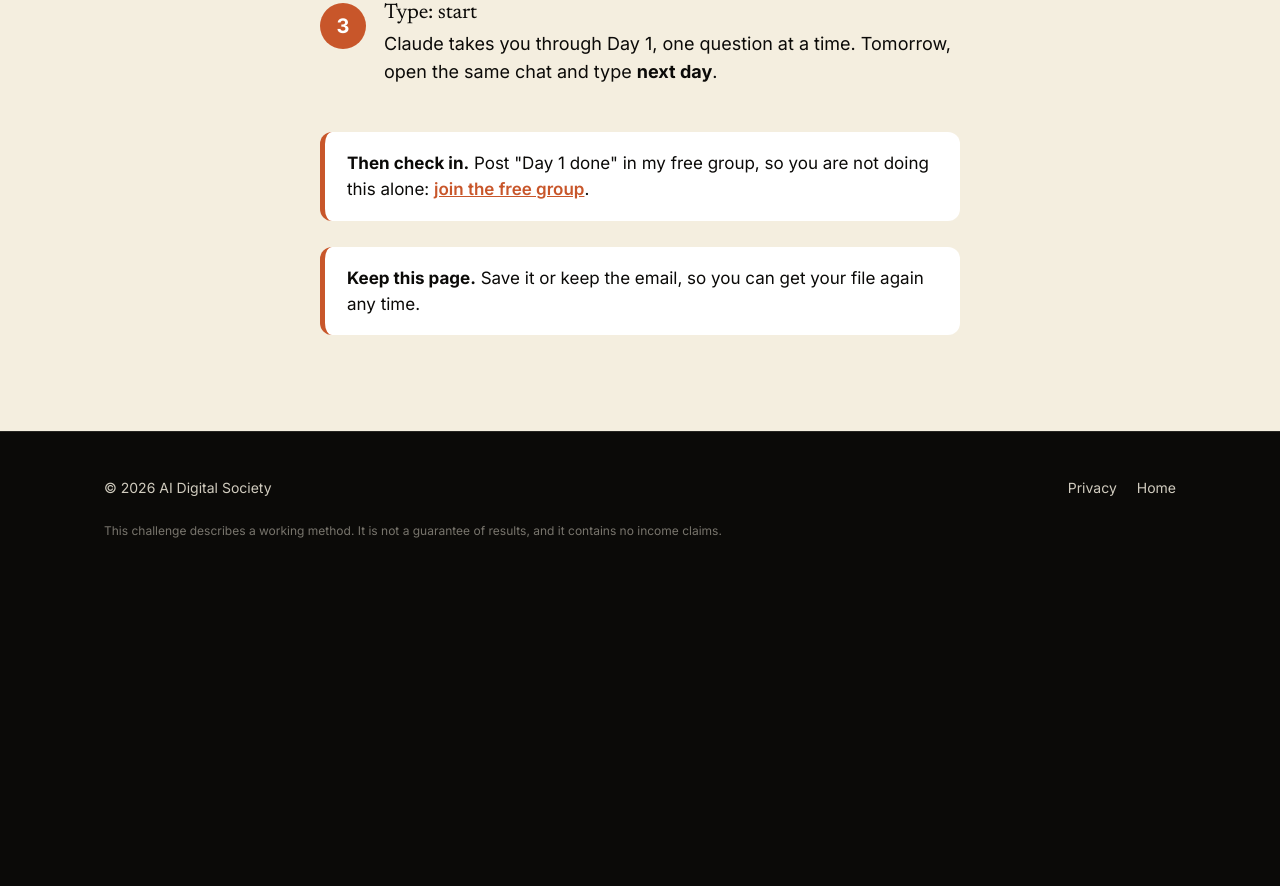
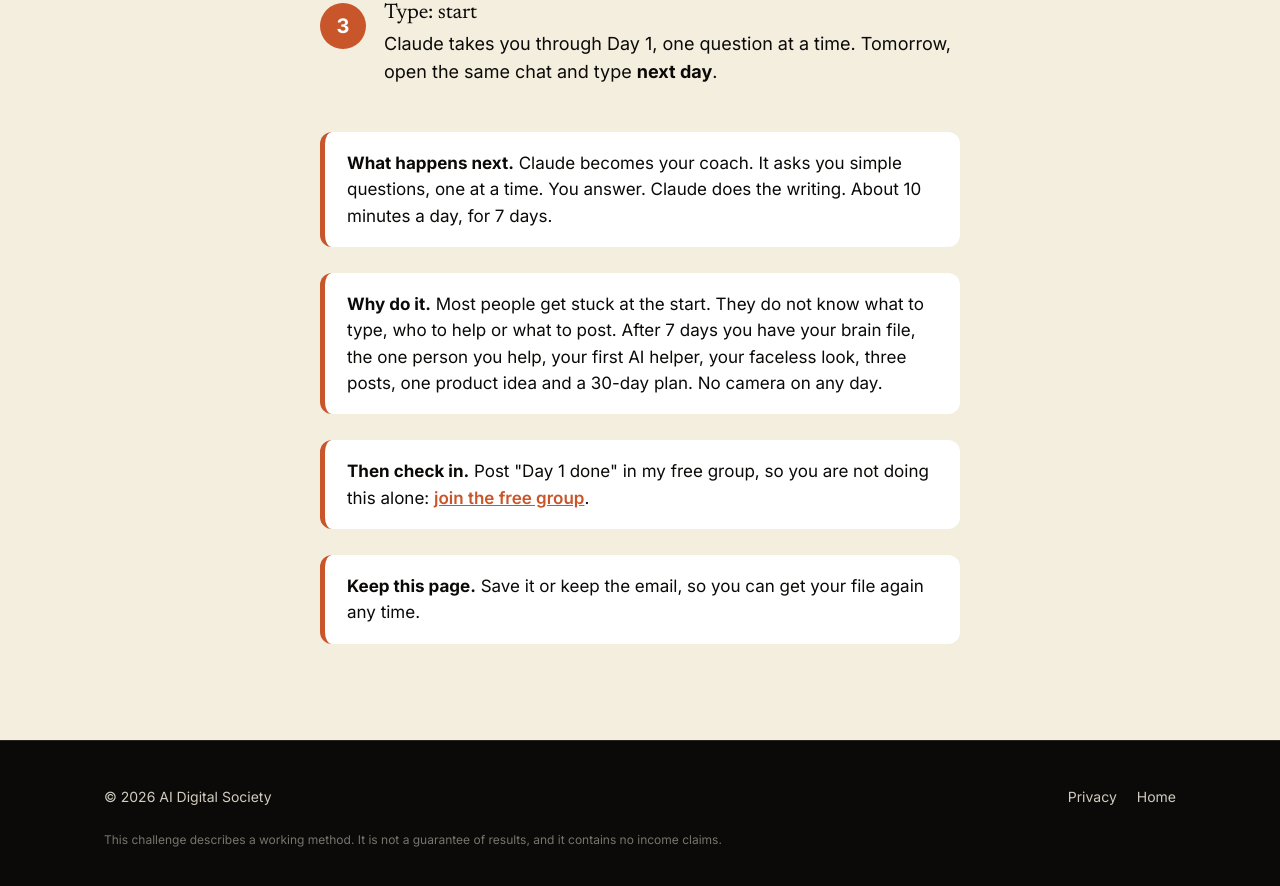
Before and after one commit to jaybee17/aidigitalsociety-site, a plain HTML site: page challenge-start.html in a window 1280 px wide. Shown: the part 1308-2194 px from the top of the page. Before the commit the page ends 1893 px from the top, so only its background shows below. Drawn offline with Linux system fonts and the light colour scheme.

Commit message:
Challenge: clear welcome (what, why, what you get, how each day works) in the coach file and start page
Co-Authored-By: Claude Fable 5.2 <noreply@anthropic.com>

```diff
--- a/challenge-start.html
+++ b/challenge-start.html
@@ -62,6 +62,8 @@
     <li><div class="n">2</div><div><h3>Give Claude the challenge</h3><p>If you downloaded the file, drop it into the chat. If you copied it, paste it into the chat.</p></div></li>
     <li><div class="n">3</div><div><h3>Type: start</h3><p>Claude takes you through Day 1, one question at a time. Tomorrow, open the same chat and type <strong>next day</strong>.</p></div></li>
   </ul>
+  <div class="tip"><strong>What happens next.</strong> Claude becomes your coach. It asks you simple questions, one at a time. You answer. Claude does the writing. About 10 minutes a day, for 7 days.</div>
+  <div class="tip"><strong>Why do it.</strong> Most people get stuck at the start. They do not know what to type, who to help or what to post. After 7 days you have your brain file, the one person you help, your first AI helper, your faceless look, three posts, one product idea and a 30-day plan. No camera on any day.</div>
   <div class="tip"><strong>Then check in.</strong> Post "Day 1 done" in my free group, so you are not doing this alone: <a style="color:var(--orange);font-weight:600" href="https://www.skool.com/ai-digital-society-5263/" target="_blank" rel="noopener">join the free group</a>.</div>
   <div class="tip"><strong>Keep this page.</strong> Save it or keep the email, so you can get your file again any time.</div>
 </div></section>
```
Also changed, not shown: downloads/No-Face-AI-Challenge.txt.
